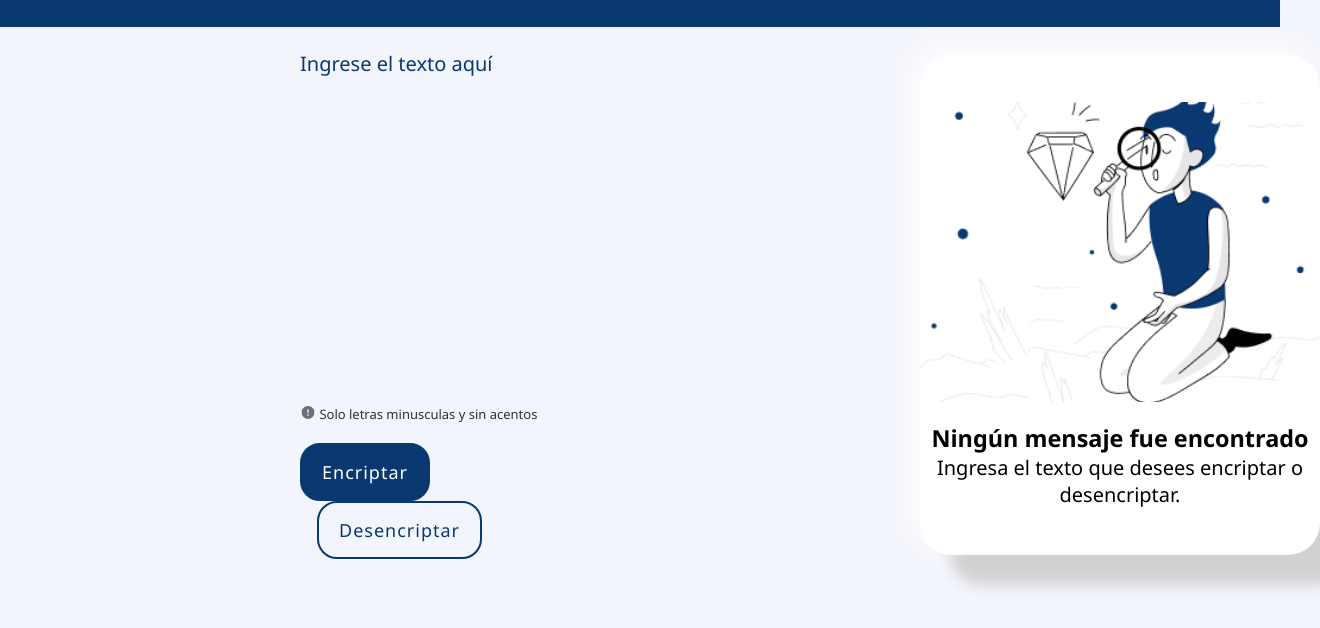
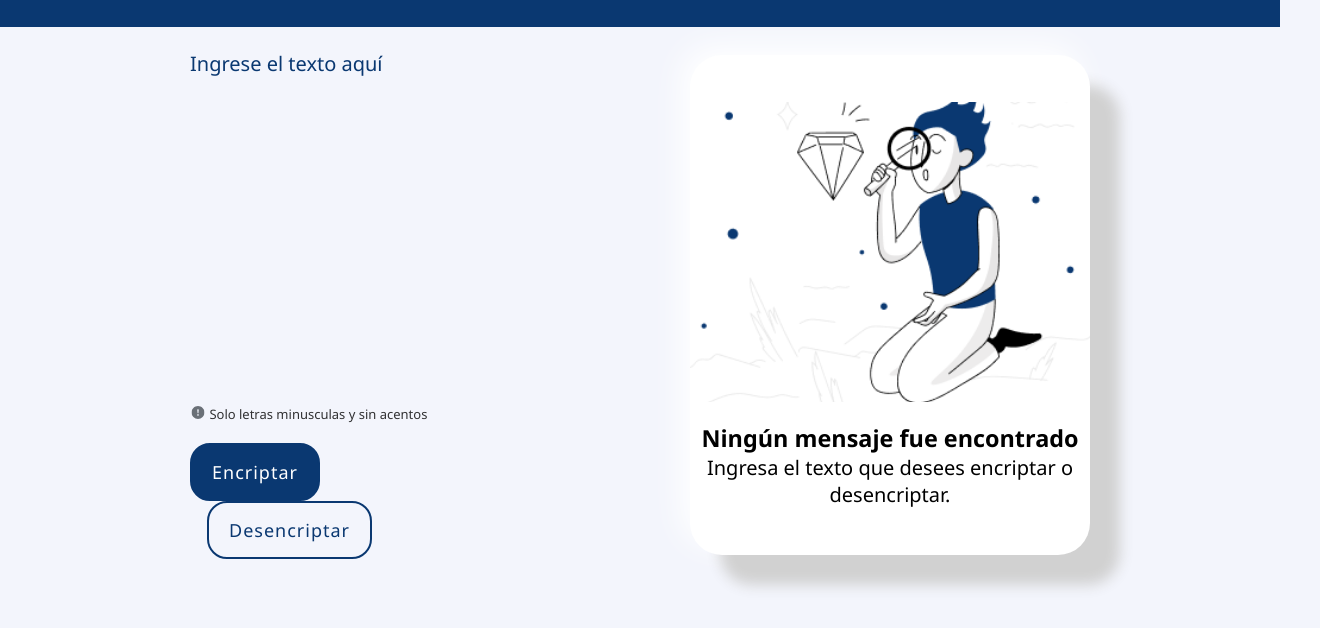
Before and after one commit to Alejandro-suarez1/Encriptador-de-texto, a plain HTML site: page index.html in a window 1280 px wide. Shown: the part 100-728 px from the top of the page, 1320 px wide, since content can reach past the window. Drawn offline with Linux system fonts and the light colour scheme.

Commit message:
actualiza el estilo

```diff
--- a/styles.css/style.css
+++ b/styles.css/style.css
@@ -84,9 +84,9 @@ body {
 }
 
 .contenedor {
-  display: flex;
-  align-items: center;
-  gap: 320px;
+display: flex;
+gap: 200px;
+justify-content: center;
 }
 
 .textarea {
@@ -103,7 +103,6 @@ body {
 .miTextarea {
   width: 300px;
   resize: none;
-  margin-left: 300px;
 }
 
 .miDiv {
```
